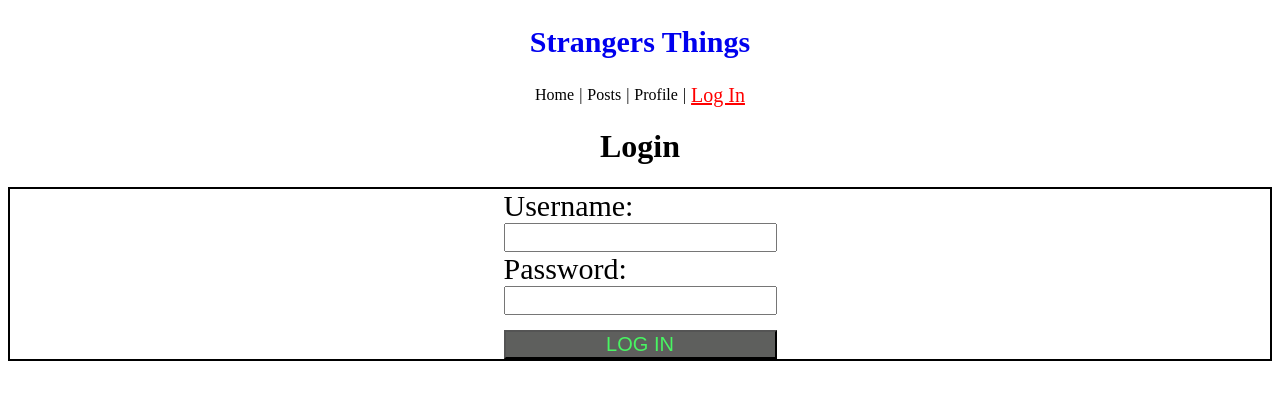
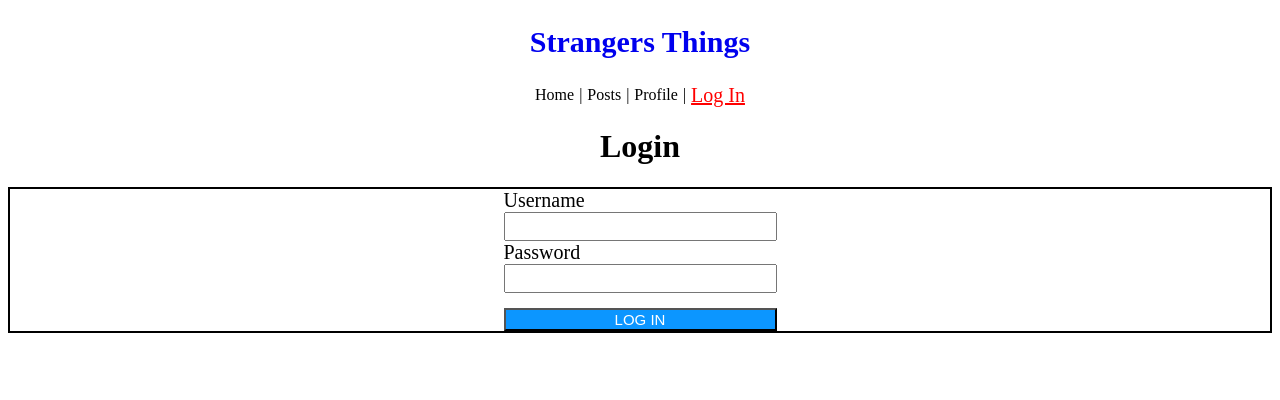
Before and after one commit to Imperial01/Stranger-Things, a React (Create React App) app: page /login in a window 1280 px wide. Shown: the top 400 px of the page. Built offline with nearby package versions, Linux system fonts and the light colour scheme.

Commit message:
added fetch to Register

```diff
--- a/src/components/Login.js
+++ b/src/components/Login.js
@@ -16,6 +16,7 @@ const Login = () =>{
         event.preventDefault();
         setUserName('')
         setPassword('')
+        console.log(userName, password)
     }
 
 
@@ -23,9 +24,9 @@ const Login = () =>{
     <h1 id="login">Login</h1>
         <div id='form-container'>
             <form id="login-form" onSubmit={handleSubmit}>
-                <label htmlFor="Username">Username:</label>
+                <label htmlFor="Username">Username</label>
                 <input type="text" name="username" value={userName} onChange={handleChangeUser} required />
-                <label htmlFor="Password">Password:</label>
+                <label htmlFor="Password">Password</label>
                 <input className="password" type="text" name="password" value={password} onChange={handleChangePassword}required />
                 <button className="clientButton" type="submit">LOG IN</button>
 
--- a/src/components/Register.js
+++ b/src/components/Register.js
@@ -1,30 +1,42 @@
-import React, {useState} from "react";
+import React, {useEffect, useState} from "react";
+import { fetchRegister } from "../utility/api";
 
 const Register = () => {
     const [userName, setUserName] = useState('');
     const [password, setPassword] = useState('');
 
-        const handleChangeUser = (event) => {
+    const handleChangeUser = (event) => {
             setUserName(event.target.value)
         }
 
-        const handleChangePassword = (event) => {
+    const handleChangePassword = (event) => {
             setPassword(event.target.value)
         }
 
-        const handleSubmit = (event) =>{
+    const handleSubmit = (event) =>{
             event.preventDefault();
             setUserName('')
             setPassword('')
-        }
+    }
+
+    useEffect(() => { // added useEffect function in submit()?
+        fetchRegister();
+    }),[];
+
+    //I want the input value of username set as my user.username
+    //I want the input value of password set as my user.password
+    //Is my destructure correct on ./api? (destructuring ${userName} and ${password})
+
+
+
     return (
         <div >
              <h1 id= "register">Sign up</h1>
             <div id='form-container'>
                 <form id="register-form" onSubmit={handleSubmit}>
-                    <label htmlFor="Username">Username:</label>
+                    <label htmlFor="Username">Username</label>
                     <input type="text" name="username" value={userName} onChange={handleChangeUser} required />
-                    <label htmlFor="Password">Password:</label>
+                    <label htmlFor="Password">Password</label>
                     <input className="password" type="text" name="password" value={password} onChange={handleChangePassword}required />
                     <button className="clientButton" type="submit">SIGN UP</button>
                 </form>
--- a/src/components/styles.css
+++ b/src/components/styles.css
@@ -82,7 +82,9 @@
     display: flex;
     flex-direction: column;
 }
-
+label {
+    font-size: 20px;
+}
 input{
     font-size: 20px;
 }
@@ -92,7 +94,7 @@ input{
 }
 
 .clientButton{
-    color:rgb(72, 245, 98);
-    font-size: 20px;
-    background-color: rgb(94, 95, 93);
+    color: #FFFFFF;
+    font-size: 15px;
+    background-color:rgb(12, 150, 255);
 }
--- a/src/utility/api.js
+++ b/src/utility/api.js
@@ -6,3 +6,29 @@ export const fetchAllPost = async () => {
     const result = await response.json();
     return (result.data.posts)
   };
+
+
+export const fetchRegister = async ({userName}, {password}) => {
+  fetch(`${APIURL}/users/register`, {
+    method: 'POST',
+    headers: {
+      'Content-Type': 'application/json'
+    },
+    body: JSON.stringify({
+      user: {
+        username: 'superman27',
+        password: 'krypt0n0rbust'
+
+    //Example user.username, user.password only working and giving a token.
+        // Tried my username: "Adrian" and password:"12321"
+        // 'error:
+                //message: "User already exists, please login instead."
+                //name: "UserExists" '
+      }
+    })
+  }).then(response => response.json())
+    .then(result => {
+      console.log(result)
+    })
+    .catch(console.error)
+}
```
